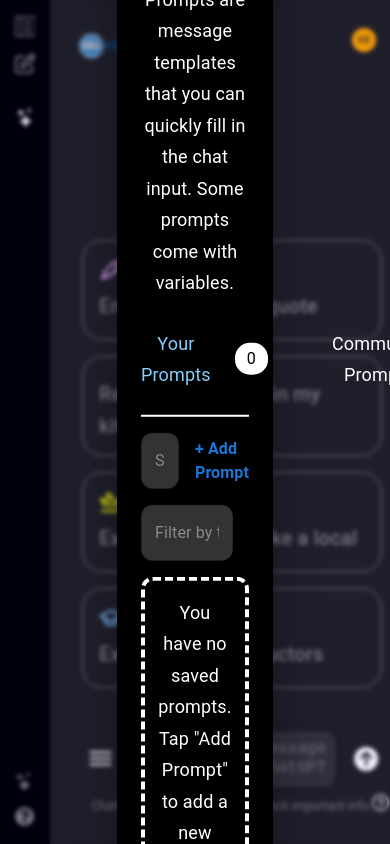
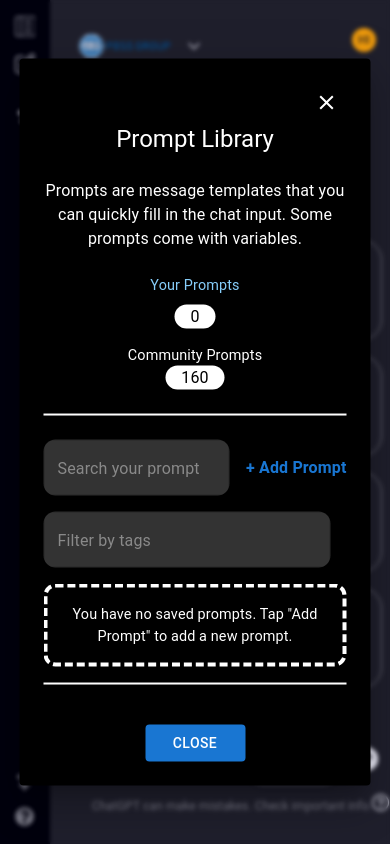
Before and after one commit to Hiru1003/chatgpt-ui, a React (Create React App) app: page / in a window 390 px wide. Both pictures are taken after a click on the button 145 px from the left and 758 px from the top of the page. Shown: the top 844 px of the page. Built offline with nearby package versions, Linux system fonts and the light colour scheme.

Commit message:
feat: upload form responsive

```diff
--- a/src/components/CommunityPromptsContainer.js
+++ b/src/components/CommunityPromptsContainer.js
@@ -24,7 +24,7 @@ const CommunityPromptsContainer = ({ headline, normalText }) => {
       <Box sx={{ display: 'flex', gap: 2 }}>
 
         {/* Use Button Container */}
-        <Box sx={{ bgcolor: '#2464ec', borderRadius: '12px', padding: '8px' }}>
+        <Box sx={{ bgcolor: '#2464ec', borderRadius: '12px', padding: '6px' }}>
             <IconButton sx={{ color: 'white', '& svg': { color: 'white' } }}>
             <ArrowRightAlt />
             <Typography variant="body1" sx={{ color: 'white', fontWeight: 'bold', ml: 1 }}>Use</Typography>
@@ -32,7 +32,7 @@ const CommunityPromptsContainer = ({ headline, normalText }) => {
         </Box>
 
         {/* Add Button Container */}
-        <Box sx={{ bgcolor: '#14a44c', borderRadius: '12px', padding: '8px' }}>
+        <Box sx={{ bgcolor: '#2464ec', borderRadius: '12px', padding: '6px' }}>
             <IconButton sx={{ color: 'white', '& svg': { color: 'white' } }}>
             <Add />
             <Typography variant="body1" sx={{ color: 'white', fontWeight: 'bold' , ml: 1}}>Add</Typography>
--- a/src/components/MainpageContainer.js
+++ b/src/components/MainpageContainer.js
@@ -16,8 +16,8 @@ const MainpageContainer = () => {
     border: '1px solid grey',
     borderRadius: '20px',
     p: 2,
-    width: isSmallScreen ? '300px' : '250px', // Adjust width dynamically
-    height: isSmallScreen ? '100px' : '130px', // Adjust height dynamically
+    width: isSmallScreen ? '300px' : '250px',
+    height: isSmallScreen ? '100px' : '130px',
     display: 'flex',
     flexDirection: 'column',
     justifyContent: 'center',
@@ -34,29 +34,29 @@ const MainpageContainer = () => {
       <Grid container spacing={2} justifyContent="center">
         <Grid item>
           <Box sx={containerStyles}>
-            <TiPen style={{ color: 'plum', fontSize: '24px', marginBottom: '8px' }} />
-            <Typography variant="h6" sx={{ color: "grey" }}>Email for plumber quote</Typography>
+            <TiPen style={{ color: 'plum', fontSize: '22px', marginBottom: '8px' }} />
+            <Typography variant="h6" sx={{ color: "grey" ,fontSize: isSmallScreen ? '16px' : '20px'}}>Email for plumber quote</Typography>
           </Box>
         </Grid>
 
         <Grid item>
           <Box sx={containerStyles}>
-            <RiLightbulbLine style={{ color: 'gold', fontSize: '24px', marginBottom: '8px' }} />
-            <Typography variant="h6" sx={{ color: "grey" }}>Recipe with what's in my kitchen</Typography>
+            <RiLightbulbLine style={{ color: 'gold', fontSize: '22px', marginBottom: '8px' }} />
+            <Typography variant="h6" sx={{ color: "grey" ,fontSize: isSmallScreen ? '16px' : '20px'}}>Recipe with what's in kitchen</Typography>
           </Box>
         </Grid>
 
         <Grid item>
           <Box sx={containerStyles}>
-            <TbPlaneInflight style={{ color: 'yellow', fontSize: '24px', marginBottom: '8px' }} />
-            <Typography variant="h6" sx={{ color: "grey" }}>Experience Seoul like a local</Typography>
+            <TbPlaneInflight style={{ color: 'yellow', fontSize: '22px', marginBottom: '8px' }} />
+            <Typography variant="h6" sx={{ color: "grey" ,fontSize: isSmallScreen ? '16px' : '20px'}}>Experience Seoul like a local</Typography>
           </Box>
         </Grid>
 
         <Grid item>
           <Box sx={containerStyles}>
-            <LuGraduationCap style={{ color: 'lightskyblue', fontSize: '24px', marginBottom: '8px' }} />
-            <Typography variant="h6" sx={{ color: "grey" }}>Explain superconductors</Typography>
+            <LuGraduationCap style={{ color: 'lightskyblue', fontSize: '22px', marginBottom: '8px' }} />
+            <Typography variant="h6" sx={{ color: "grey",fontSize: isSmallScreen ? '16px' : '20px' }}>Explain superconductors</Typography>
           </Box>
         </Grid>
       </Grid>
--- a/src/components/UploadForm.js
+++ b/src/components/UploadForm.js
@@ -1,5 +1,5 @@
 import React, { useState } from 'react';
-import { Box, TextField, Button, IconButton, Typography, Divider, Link } from '@mui/material';
+import { Box, TextField, Button, IconButton, Typography, Divider, Link, Hidden } from '@mui/material';
 import { Close } from '@mui/icons-material';
 import CommunityPromptsContainer from './CommunityPromptsContainer';
 
@@ -22,11 +22,13 @@ const UploadForm = ({ onClose }) => {
   };
 
   return (
-    <Box sx={{
+    <Box
+      sx={{
         position: 'fixed',
         top: '50%',
         left: '50%',
-      width: '40%',
+        width: '90%',
+        maxWidth: '600px',
         transform: 'translate(-50%, -50%)',
         display: 'flex',
         flexDirection: 'column',
@@ -35,68 +37,139 @@ const UploadForm = ({ onClose }) => {
         borderRadius: 1,
         boxShadow: 24,
         zIndex: 1300,
-    }}>
-      <IconButton
-        sx={{ alignSelf: 'flex-end' }}
-        onClick={onClose}
+      }}
     >
+      <IconButton sx={{ alignSelf: 'flex-end' }} onClick={onClose}>
         <Close sx={{ color: 'white' }} />
       </IconButton>
 
-      <Typography variant="subtitle1" style={{ color: 'white', fontSize: '29px', fontWeight: 'bold', mb: 3, textAlign: 'center' }}>Prompt Library</Typography>
-      <Typography variant="subtitle1" style={{ color: 'white', fontSize: '18px', fontWeight: 'normal', paddingBottom: 13, textAlign: 'center' }}>
-        Prompts are message templates that you can quickly fill in the chat<br/> input. Some prompts come with variables.
+      <Typography variant="h5" sx={{ color: 'white', mb: 3, textAlign: 'center' }}>Prompt Library</Typography>
+      <Typography variant="body1" sx={{ color: 'white', mb: 3, textAlign: 'center' }}>
+        Prompts are message templates that you can quickly fill in the chat input. Some prompts come with variables.
       </Typography>
 
-      <Box sx={{ display: 'flex', justifyContent: 'left', gap: 3, mt: 2, mb: 3, alignItems: 'center' }}>
+      <Box sx={{ display: 'flex', justifyContent: 'center', mb: 3 }}>
+        <Hidden mdDown>
           <Typography
-          variant="subtitle1"
-          style={{ color: activeForm === 'yourPrompts' ? 'lightskyblue' : 'white', fontSize: '18px', fontWeight: 'normal', textAlign: 'center', cursor: 'pointer' }}
+            variant="body1"
             onClick={switchToYourPrompts}
+            sx={{
+              color: activeForm === 'yourPrompts' ? 'lightskyblue' : 'white',
+              fontSize: '1rem',
+              fontWeight: 'normal',
+              cursor: 'pointer',
+              mr: 2,
+            }}
           >
             Your Prompts
           </Typography>
-        <Box sx={{
+
+          <Box
+            sx={{
               display: 'flex',
-          justifyContent: 'center',
               alignItems: 'center',
               bgcolor: 'white',
               color: 'black',
               borderRadius: '15px',
-          px: 1.5,
-          py: 0.5,
-          marginRight: '40px'
-        }}>
+              px: 2,
+            }}
+          >
+            0
+          </Box>
+
+          <Typography
+            variant="body1"
+            onClick={switchToCommunityPrompts}
+            sx={{
+              color: activeForm === 'communityPrompts' ? 'lightskyblue' : 'white',
+              fontSize: '1rem',
+              fontWeight: 'normal',
+              cursor: 'pointer',
+              ml: 2,
+            }}
+          >
+            Community Prompts
+          </Typography>
+
+          <Box
+            sx={{
+              display: 'flex',
+              alignItems: 'center',
+              bgcolor: 'white',
+              color: 'black',
+              borderRadius: '15px',
+              px: 2,
+            }}
+          >
+            160
+          </Box>
+        </Hidden>
+
+        <Hidden lgUp>
+          <Box sx={{ display: 'flex', flexDirection: 'column', alignItems: 'center' }}>
+            <Typography
+              variant="body1"
+              onClick={switchToYourPrompts}
+              sx={{
+                color: activeForm === 'yourPrompts' ? 'lightskyblue' : 'white',
+                fontSize: '0.9rem',
+                fontWeight: 'normal',
+                cursor: 'pointer',
+                mb: 1,
+              }}
+            >
+              Your Prompts
+            </Typography>
+            <Box
+              sx={{
+                display: 'flex',
+                alignItems: 'center',
+                bgcolor: 'white',
+                color: 'black',
+                borderRadius: '15px',
+                px: 2,
+                mb: 1,
+              }}
+            >
               0
             </Box>
             <Typography
-          variant="subtitle1"
-          style={{ color: activeForm === 'communityPrompts' ? 'lightskyblue' : 'white', fontSize: '18px', fontWeight: 'normal', textAlign: 'center', cursor: 'pointer' }}
+              variant="body1"
               onClick={switchToCommunityPrompts}
+              sx={{
+                color: activeForm === 'communityPrompts' ? 'lightskyblue' : 'white',
+                fontSize: '0.9rem',
+                fontWeight: 'normal',
+                cursor: 'pointer',
+                mt: 1,
+              }}
             >
               Community Prompts
             </Typography>
-        <Box sx={{
+            <Box
+              sx={{
                 display: 'flex',
-          justifyContent: 'center',
                 alignItems: 'center',
                 bgcolor: 'white',
                 color: 'black',
-          borderRadius: '10px',
-          px: 1.5,
-          py: 0.5,
-        }}>
+                borderRadius: '15px',
+                px: 2,
+              }}
+            >
               160
             </Box>
           </Box>
-      <Divider sx={{ borderColor: 'white', borderBottomWidth: 2, mb: 2 }} />
+        </Hidden>
+      </Box>
+
+      <Divider sx={{ borderColor: 'white', borderBottomWidth: 2, mb: 3 }} />
 
       {activeForm === 'yourPrompts' && !showExtendedForm && (
         <>
           <Box sx={{ display: 'flex', flexDirection: 'row', alignItems: 'center', mb: 2 }}>
             <TextField
               placeholder="Search your prompt"
-              sx={{ mr: 2, bgcolor: '#333', color: 'white', width:'80%' , borderRadius:'12px'}}
+              sx={{ mr: 2, bgcolor: '#333', color: 'white', flex: 1, borderRadius: '12px' }}
               InputProps={{ style: { color: 'white' } }}
             />
             <Link href="#" underline="none" color="primary" sx={{ fontWeight: 'bold' }} onClick={handleAddPromptClick}>
@@ -105,90 +178,82 @@ const UploadForm = ({ onClose }) => {
           </Box>
           <TextField
             placeholder="Filter by tags"
-            sx={{ mr: 2,mb:2, bgcolor: '#333', color: 'white', borderRadius:'12px' }}
+            sx={{ mr: 2, mb: 2, bgcolor: '#333', color: 'white', flex: 1, borderRadius: '12px' }}
             InputProps={{ style: { color: 'white' } }}
           />
-          <Box sx={{
+          <Box
+            sx={{
               display: 'flex',
-            flexDirection: 'row',
+              justifyContent: 'center',
               alignItems: 'center',
               mb: 2,
               border: '4px white dashed',
-            padding: 2,
-            borderRadius:'12px' ,
-            justifyContent: 'center'
-          }}>
-            <Typography
-              variant="subtitle1"
-              style={{ color: activeForm === 'communityPrompts' ? 'lightskyblue' : 'white', fontSize: '18px', fontWeight: 'normal', textAlign: 'center', cursor: 'pointer' }}
-              onClick={switchToCommunityPrompts}
+              p: 2,
+              borderRadius: '12px',
+              textAlign: 'center',
+            }}
           >
-              You have no saved prompts. Tap "Add Prompt" to add a new <br/>prompt.
+            <Typography variant="body1" sx={{ color: 'white', fontSize: '0.9rem' }}>
+              You have no saved prompts. Tap "Add Prompt" to add a new prompt.
             </Typography>
           </Box>
-          <Divider sx={{ borderColor: 'white', borderBottomWidth: 2, mb: 3, mt:3 }} />
+          <Divider sx={{ borderColor: 'white', borderBottomWidth: 2, mb: 3 }} />
         </>
       )}
 
       {showExtendedForm && (
         <>
-         <Typography variant="body1" sx={{ color: 'white', mb:2 }}>Title</Typography>
           <TextField
             placeholder="Prompt Title (e.g. : 'Domain Name')"
-            sx={{ mb: 2, bgcolor: '#333', color: 'white', borderRadius:'12px' }}
+            sx={{ mb: 2, bgcolor: '#333', color: 'white', borderRadius: '12px' }}
             InputProps={{ style: { color: 'white' } }}
           />
 
-           <Typography variant="body1" sx={{ color: 'white', mb:2 }}>Description (optional)</Typography>
           <TextField
             placeholder="List of domain names based on topics"
-            sx={{ mb: 2, bgcolor: '#333', color: 'white', borderRadius:'12px' }}
+            sx={{ mb: 2, bgcolor: '#333', color: 'white', borderRadius: '12px' }}
             InputProps={{ style: { color: 'white' } }}
           />
 
-          <Typography variant="body1" sx={{ color: 'white', mb:2 }}>Tags (optional)</Typography>
           <TextField
             placeholder="Add new tag"
-            sx={{ mb: 2, bgcolor: '#333', color: 'white', borderRadius:'12px' }}
+            sx={{ mb: 2, bgcolor: '#333', color: 'white', borderRadius: '12px' }}
             InputProps={{ style: { color: 'white' } }}
           />
 
-          <Typography variant="body1" sx={{ color: 'white' , mb:2}}>Prompt: Use to indicate the fill in the blank part.</Typography>
           <TextField
             placeholder="Enter your prompt here..."
-            sx={{ mb: 2, bgcolor: '#333', color: 'white', borderRadius:'12px' }}
+            sx={{ mb: 2, bgcolor: '#333', color: 'white', borderRadius: '12px' }}
             InputProps={{ style: { color: 'white' } }}
           />
 
           <Box sx={{ display: 'flex', justifyContent: 'center', mb: 2 }}>
-            <Button variant="contained" color="primary" sx={{ mr: 2 }}>Add Prompt</Button>
+            <Button variant="contained" color="primary" sx={{ mr: 2 }}>
+              Add Prompt
+            </Button>
             <Button
               variant="contained"
               color="secondary"
               onClick={() => setShowExtendedForm(false)}
-            sx={{ bgcolor: 'red', '&:hover': { bgcolor: '#ff3d00' } }} // Change the background color to red
+              sx={{ bgcolor: 'red', '&:hover': { bgcolor: '#ff3d00' } }}
             >
               Cancel
             </Button>
+          </Box>
 
-
-          </Box>
-          <Box sx={{
+          <Box
+            sx={{
               display: 'flex',
-            flexDirection: 'row',
-            alignItems: 'center',
+              justifyContent: 'center',
               mb: 2,
               border: '4px white dashed',
-            padding: 2,
-            borderRadius:'12px' ,
-            justifyContent: 'center'
-          }}>
-            <Typography
-              variant="subtitle1"
-              style={{ color: activeForm === 'communityPrompts' ? 'lightskyblue' : 'white', fontSize: '18px', fontWeight: 'normal', textAlign: 'center', cursor: 'pointer' }}
-              onClick={switchToCommunityPrompts}
+              p: 2,
+              borderRadius: '12px',
+              textAlign: 'center',
+            }}
           >
-              You have no saved prompts. Tap "Add Prompt" to add a new <br/>prompt.
+            <Typography variant="body1" sx={{ color: 'white', fontSize: '0.9rem' }}>
+              You have no saved prompts. Tap "Add Prompt" to add a new prompt.
             </Typography>
           </Box>
         </>
@@ -198,32 +263,20 @@ const UploadForm = ({ onClose }) => {
         <>
           <TextField
             placeholder="Search prompts"
-            sx={{ mr: 2,mb:2, bgcolor: '#333', color: 'white', borderRadius:'12px', width: '100%' }}
+            sx={{ mr: 2, mb: 2, bgcolor: '#333', color: 'white', borderRadius: '12px', flex: 1 }}
             InputProps={{ style: { color: 'white' } }}
           />
-          <CommunityPromptsContainer
-            headline="Fix Grammar Errors"
-            normalText="Fix grammar errors in the text"
-          />
-          <CommunityPromptsContainer
-            headline="Act as an English Translator"
-            normalText="Source: github.com/f/awesome-chatgpt-prompts"
-          />
-          <CommunityPromptsContainer
-            headline="Act as a Job Interviewer"
-            normalText="Source: github.com/f/awesome-chatgpt-prompts"
-          />
+          <CommunityPromptsContainer headline="Fix Grammar Errors" normalText="Fix grammar errors in the text" />
+          <CommunityPromptsContainer headline="Act as an English Translator" normalText="Source: github.com/f/awesome-chatgpt-prompts" />
+          <CommunityPromptsContainer headline="Act as a Job Interviewer" normalText="Source: github.com/f/awesome-chatgpt-prompts" />
         </>
       )}
 
-      <Button
-        variant="contained"
-        color="primary"
-        onClick={onClose}
-        sx={{ width: '100px', mx: 'auto' }}
-      >
+      <Button variant="contained" color="primary" onClick={onClose} sx={{ width: '100px', mx: 'auto', mt: 2 }}>
         Close
       </Button>
+
+
     </Box>
   );
 };
```
Lines whose indentation alone changed are shown as unchanged.
